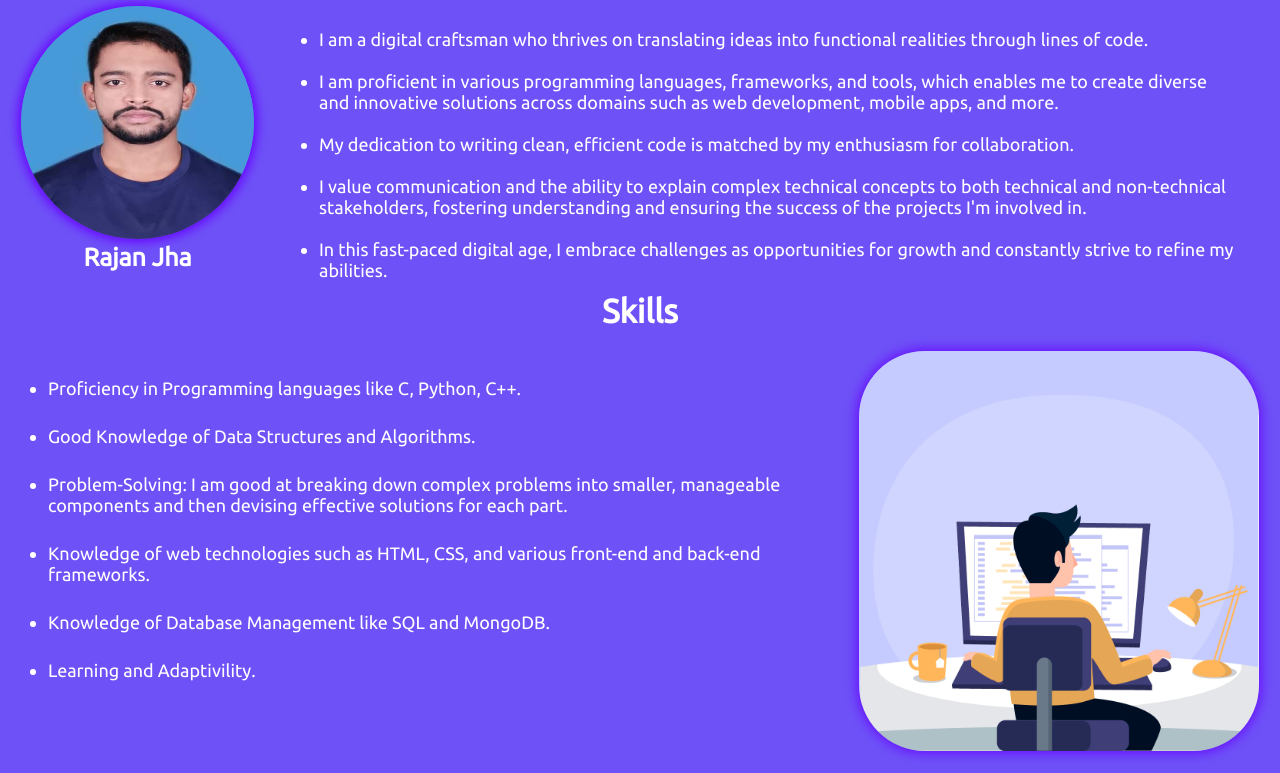
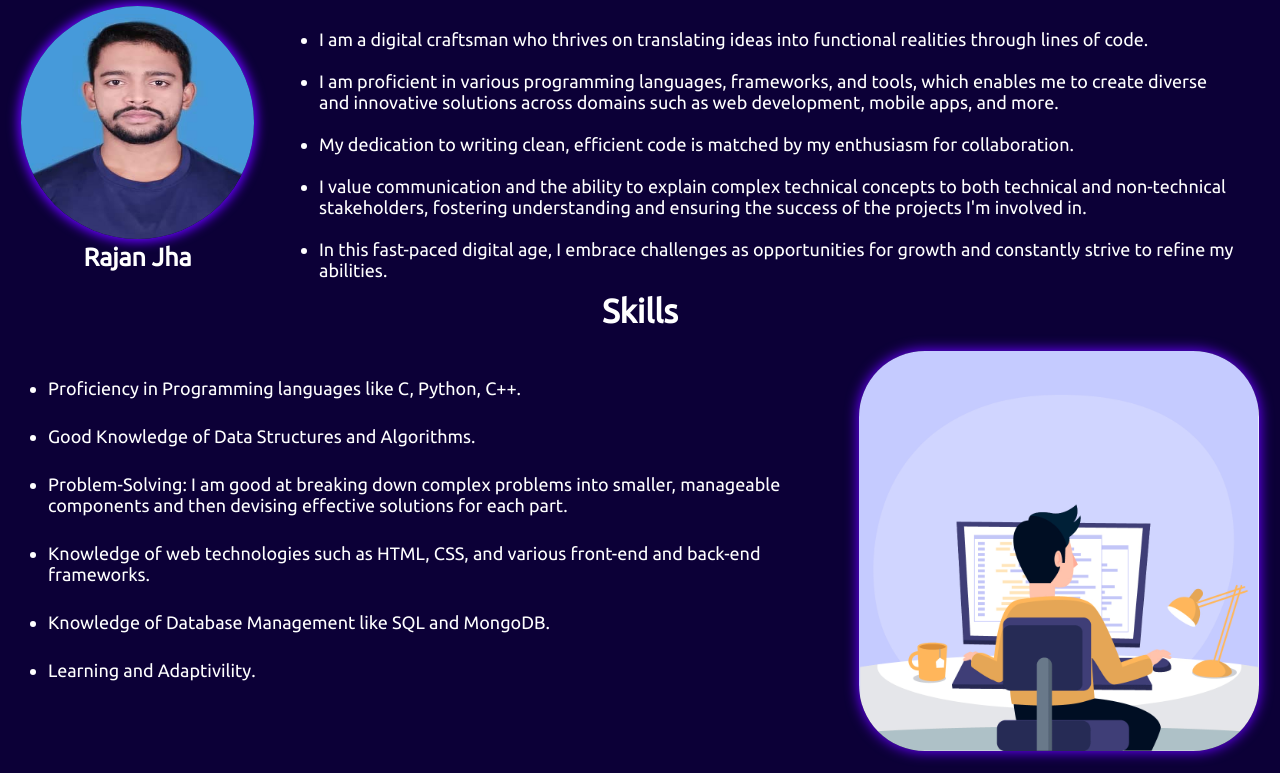
Before and after one commit to rajanjha9235/Portfolio, a plain HTML site: page index.html in a window 1280 px wide. Shown: the part 519-1292 px from the top of the page. Drawn offline with Linux system fonts and the light colour scheme.

Commit message:
Update style.css
changed background-color of body

```diff
--- a/style.css
+++ b/style.css
@@ -24,7 +24,7 @@ header {
 }
 
 body {
-    background-color: #6e52f7;
+    background-color: #0c0037;
     color: white;
     font-family: 'Ubuntu', sans-serif;
     font-size: 18px;
```
